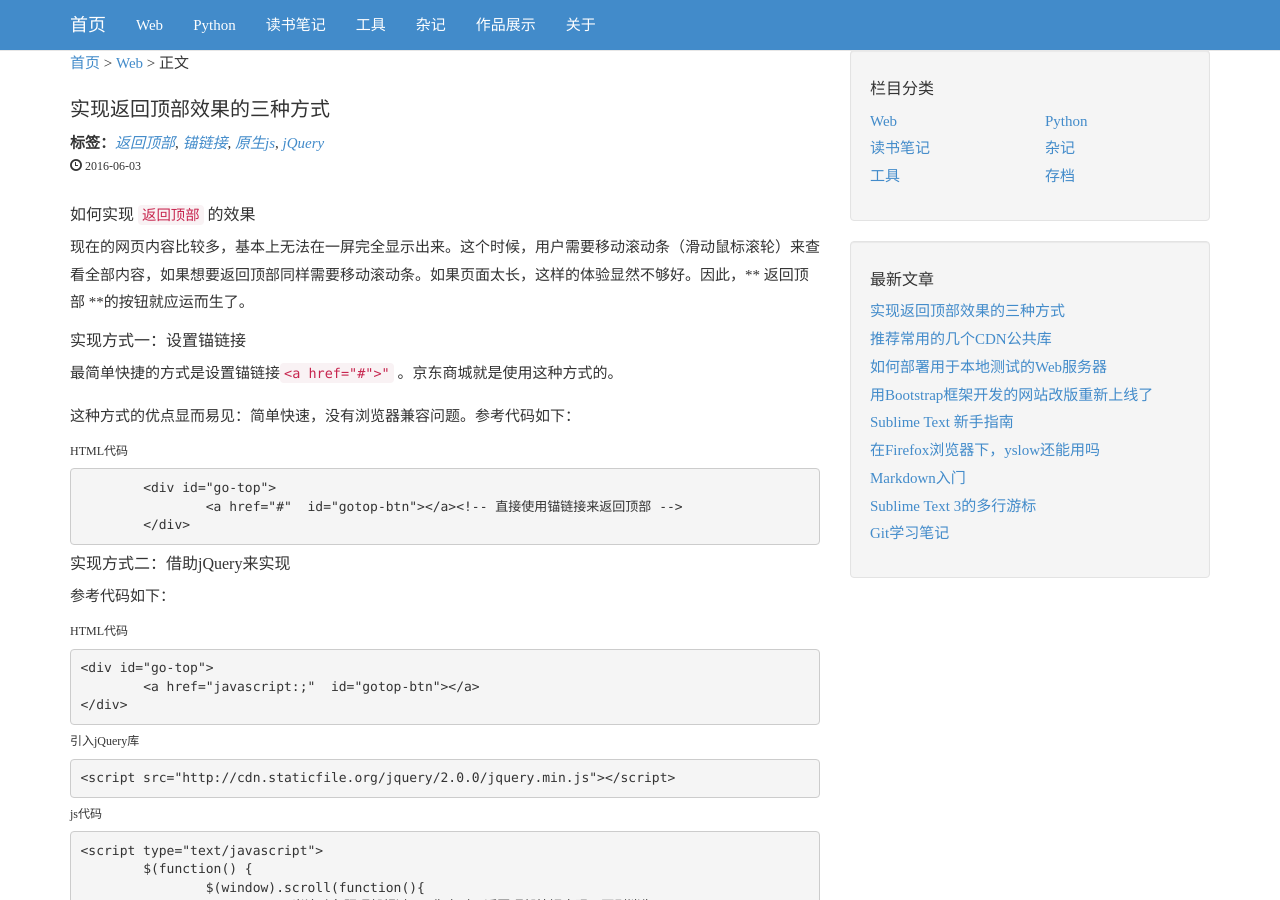
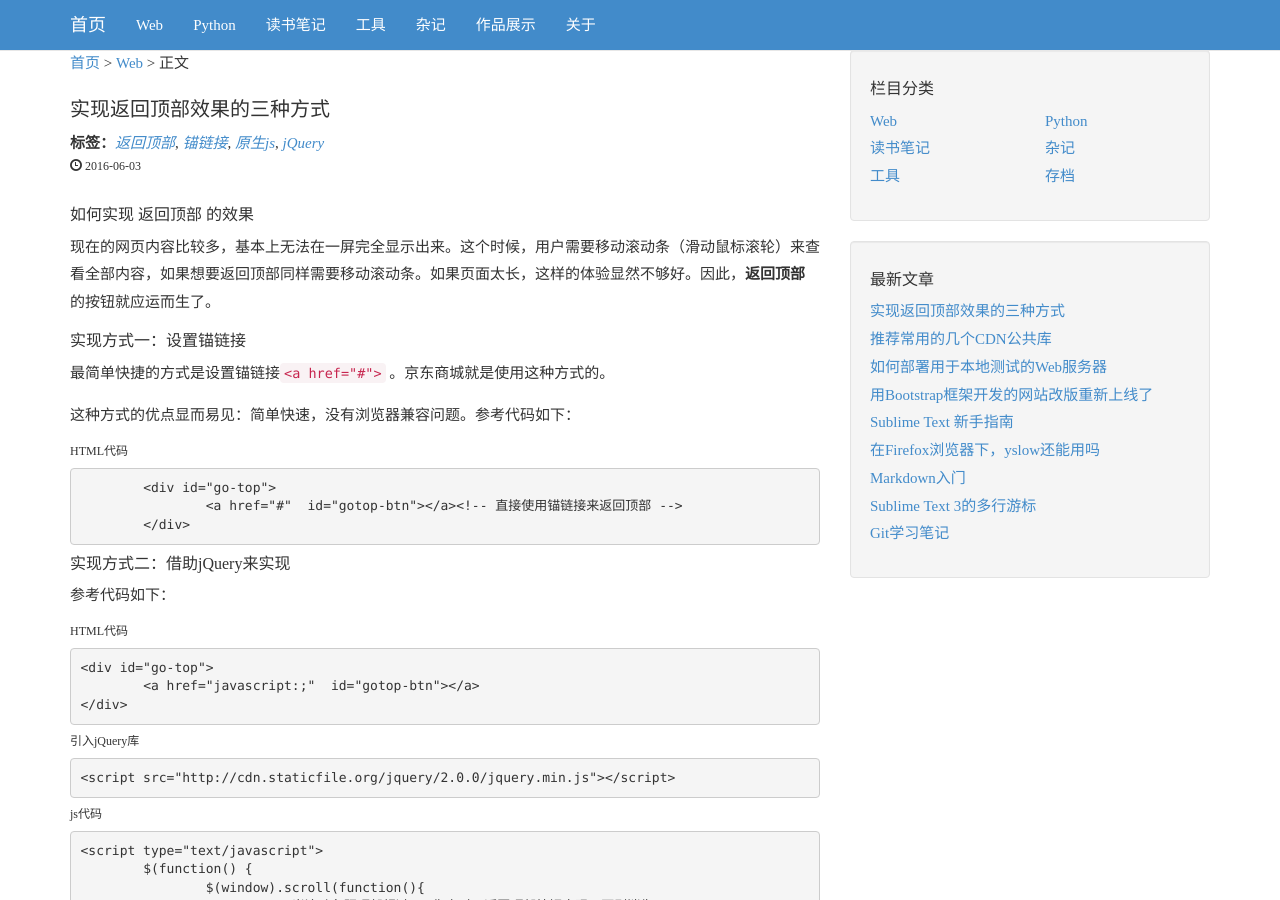
Before and after one commit to frankwang0909/blog_v1.0, a Jekyll site: the page built from _posts/2016-06-03-实现返回顶部效果的三种方式.md, in a window 1280 px wide and 900 px high. Built offline with Jekyll 4.4.1, drawn with Linux system fonts in a browser that asks for light colours; nearby versions of some CDN libraries.

Commit message:
修改小错误

```diff
--- a/_posts/2016-06-03-实现返回顶部效果的三种方式.md
+++ b/_posts/2016-06-03-实现返回顶部效果的三种方式.md
@@ -5,11 +5,11 @@ title:  "实现返回顶部效果的三种方式"
 tags: [返回顶部,锚链接,原生js, jQuery]
 ---
 
-#### 如何实现 `返回顶部` 的效果
-现在的网页内容比较多，基本上无法在一屏完全显示出来。这个时候，用户需要移动滚动条（滑动鼠标滚轮）来查看全部内容，如果想要返回顶部同样需要移动滚动条。如果页面太长，这样的体验显然不够好。因此，** 返回顶部 **的按钮就应运而生了。
+#### 如何实现 返回顶部 的效果
+现在的网页内容比较多，基本上无法在一屏完全显示出来。这个时候，用户需要移动滚动条（滑动鼠标滚轮）来查看全部内容，如果想要返回顶部同样需要移动滚动条。如果页面太长，这样的体验显然不够好。因此，**返回顶部** 的按钮就应运而生了。
 
 #### 实现方式一：设置锚链接
-最简单快捷的方式是设置锚链接`<a href="#">"` 。京东商城就是使用这种方式的。
+最简单快捷的方式是设置锚链接`<a href="#">` 。京东商城就是使用这种方式的。
 
 这种方式的优点显而易见：简单快速，没有浏览器兼容问题。参考代码如下：
 
```
